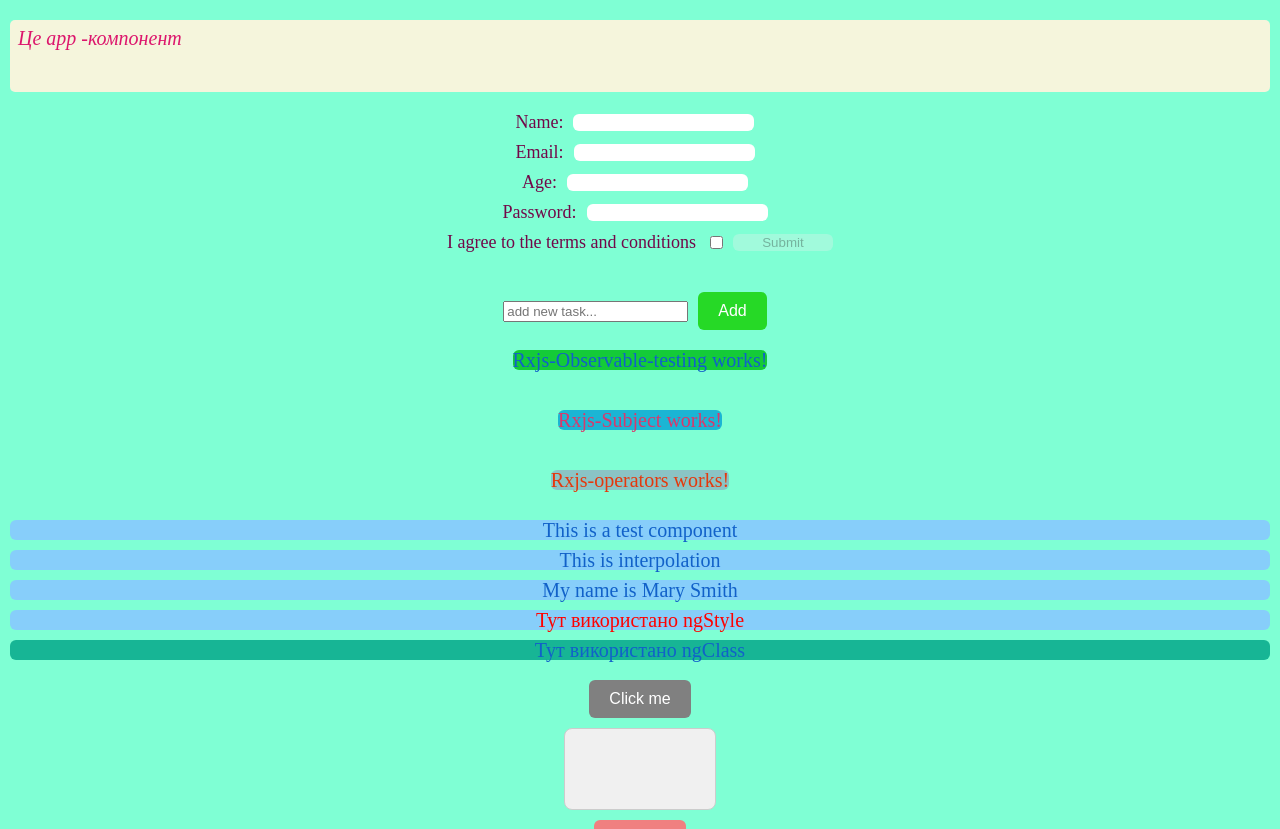
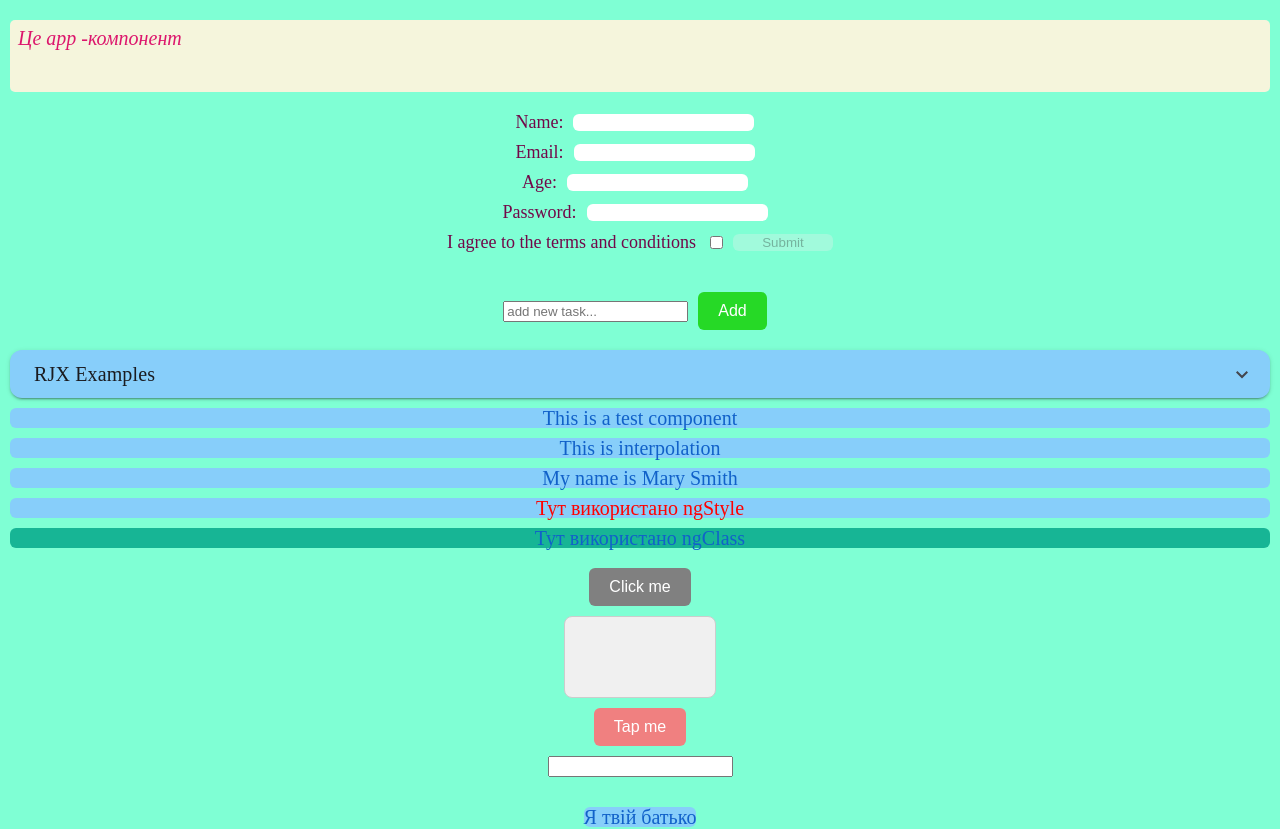
Before and after one commit to Lorat1403/angular-using-examples, an Angular app: page / in a window 1280 px wide. Shown: the top 829 px of the page. Built offline with nearby package versions, Linux system fonts and the light colour scheme.

Commit message:
add expansion panel in app.html, app.ts

```diff
--- a/src/app/app.html
+++ b/src/app/app.html
@@ -7,6 +7,11 @@
 
   <div><app-todos></app-todos></div>
 
+  <mat-accordion>
+    <mat-expansion-panel class="mat_panel">
+      <mat-expansion-panel-header>
+        <mat-panel-title class="panel_title"> RJX Examples </mat-panel-title>
+      </mat-expansion-panel-header>
       <div>
         <app-rxjs-test></app-rxjs-test>
       </div>
@@ -16,6 +21,8 @@
       <div>
         <app-rxjs-operators></app-rxjs-operators>
       </div>
+    </mat-expansion-panel>
+  </mat-accordion>
 
   <app-test
     [childMessage]="messageFromParent"
--- a/src/app/app.scss
+++ b/src/app/app.scss
@@ -18,7 +18,7 @@ p {
   text-align: center;
   }
 
-  .rxjs_panel{
+  .mat_panel{
     margin: 10px;
     background-color:lightskyblue;
 
--- a/src/app/app.ts
+++ b/src/app/app.ts
@@ -1,5 +1,6 @@
 import { Component, signal } from '@angular/core';
 import { RouterOutlet } from '@angular/router';
+import { MatAccordion, MatExpansionPanel, MatExpansionPanelHeader, MatExpansionPanelTitle } from '@angular/material/expansion';
 import { Test } from './components/test/test';
 import { TestForm } from './components/test-form/test-form';
 import { RxjsTest } from './components/rxjs-test/rxjs-test';
@@ -10,7 +11,7 @@ import { Todos } from './components/todos/todos';
 
 @Component({
   selector: 'app-root',
-  imports: [RouterOutlet, Test, TestForm, RxjsTest, RxjsSubject, RxjsOperators, Todos],
+  imports: [RouterOutlet, Test, TestForm, RxjsTest, RxjsSubject, RxjsOperators, Todos, MatAccordion, MatExpansionPanel, MatExpansionPanelHeader, MatExpansionPanelTitle],
   templateUrl: './app.html',
   styleUrl: './app.scss'
 })
```
Lines whose indentation alone changed are shown as unchanged.
